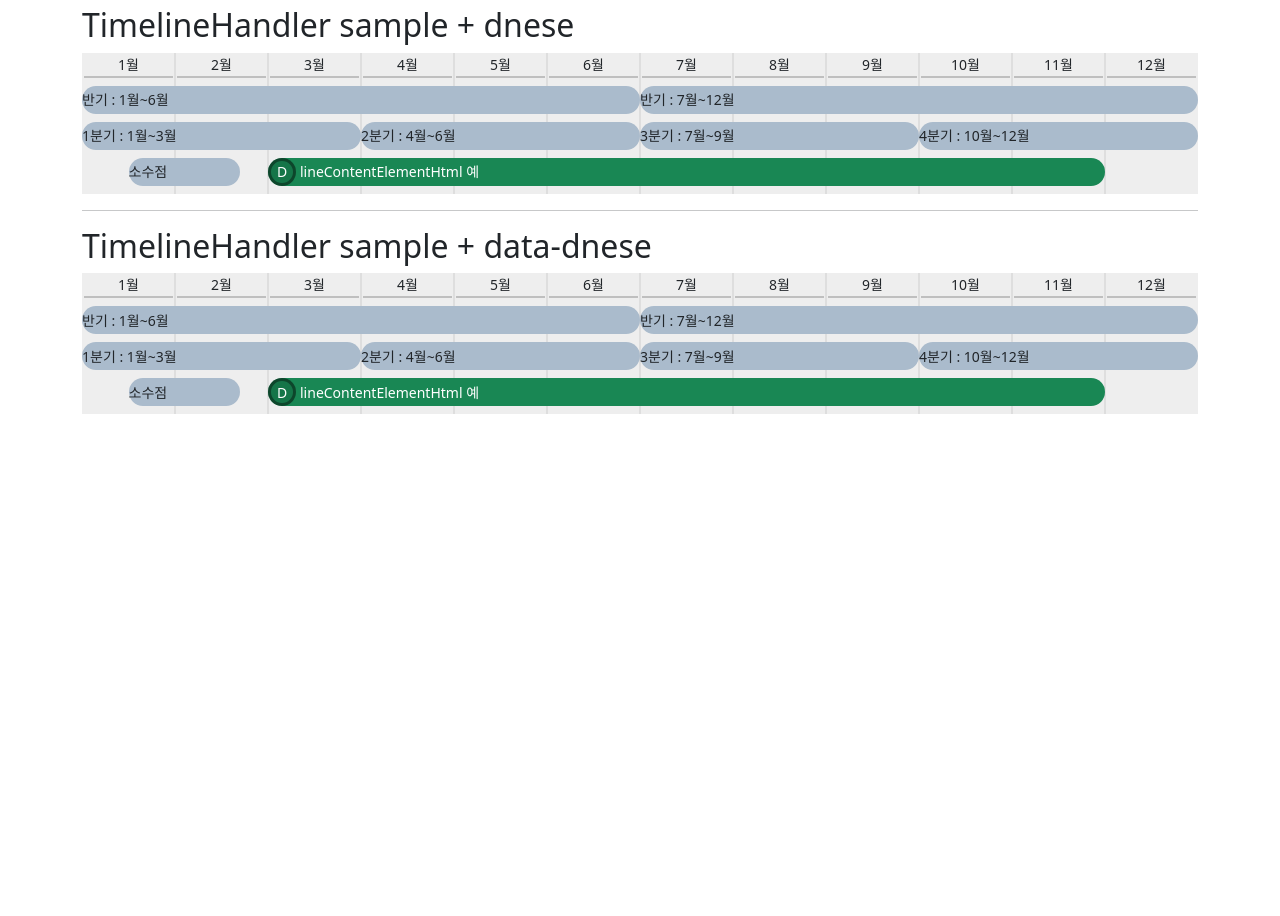
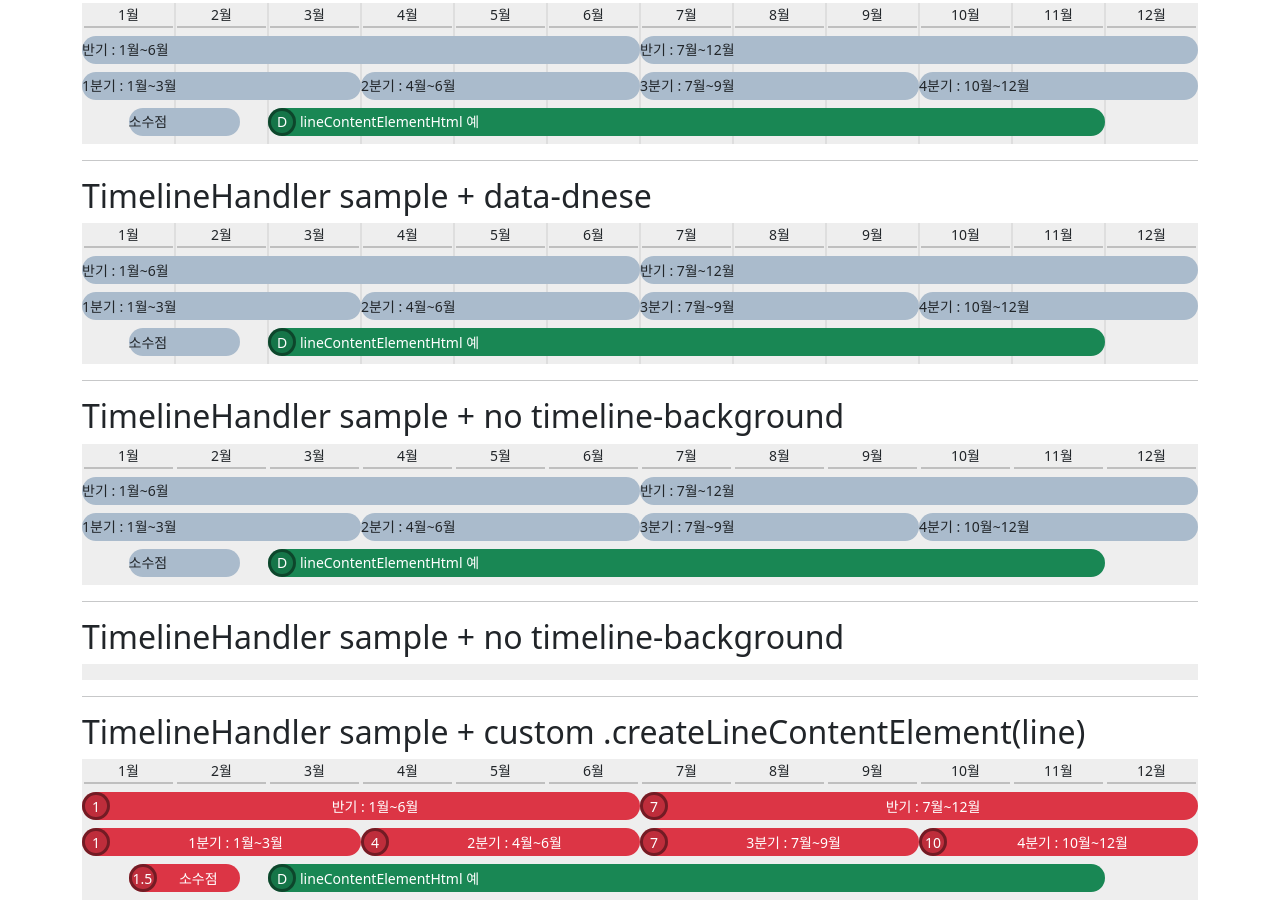
Before and after one commit to mins01/ui-timeline, a plain HTML site: page timelineHandler.html in a window 1280 px wide. Shown: the part 525-1441 px from the top of the page. Before the commit the page ends 939 px from the top, so only its background shows below. Drawn offline with nearby package versions, Linux system fonts and the light colour scheme.

Commit message:
TimelineHandler.js 완료

```diff
--- a/timelineHandler.html
+++ b/timelineHandler.html
@@ -90,19 +90,58 @@
                 console.log(lines); // .lineElement 가 생긴다. 후속조치는 알아서 또는 .createLineContentElement(line) 메소드 재정의하던지
                 tlh.draw();
             }
+            {
+                const tlh = new TimelineHandler(document.querySelector('#tlh04'));
+                tlh.maxGrow = maxGrow;
+                tlh.setTimes(times);
+                tlh.setLines(lines);
+                console.log(lines); // .lineElement 가 생긴다. 후속조치는 알아서 또는 .createLineContentElement(line) 메소드 재정의하던지
+                tlh.draw();
+            }
+            {
+                const tlh = new TimelineHandler(document.querySelector('#tlh05'));
+                tlh.createLineContentElement = function(line){
+                    const lineContentElement = document.createElement('div');
+                    lineContentElement.classList.add('line-content');
+
+                    if(line.lineContentElementHtml){
+                        lineContentElement.innerHTML = line.lineContentElementHtml;
+                    }else{
+                        const lineBarElement = document.createElement('div');
+                        lineBarElement.classList.add('line-bar');
+                        lineBarElement.classList.add('text-bg-danger')
+                        // lineBarElement.append(line.label??'')
+                        const lineIcon = document.createElement('div');
+                        lineIcon.classList.add('line-icon');
+                        lineIcon.append(line.start)
+                        lineBarElement.append(lineIcon)
+                        const lineLabel = document.createElement('div');
+                        lineLabel.classList.add('line-label');
+                        lineLabel.classList.add('text-center');
+                        lineLabel.append(line.label??'')
+                        lineBarElement.append(lineLabel)
+                        lineContentElement.append(lineBarElement);
+                    }
+                    return lineContentElement;
+                }
+                tlh.maxGrow = maxGrow;
+                tlh.setTimes(times);
+                tlh.setLines(lines);
+                console.log(lines); // .lineElement 가 생긴다. 후속조치는 알아서 또는 .createLineContentElement(line) 메소드 재정의하던지
+                tlh.draw();
+            }
         })
     </script>
 
 </head>
 <body>
     <div class="container">
-        <h1>UI timeline</h1>
-        <!-- Hover added -->
-        <div class="list-group">
-            <a href="https://github.com/mins01/ui-timeline" class="list-group-item list-group-item-action" >https://github.com/mins01/ui-timeline</a>
-        </div>
+        <h1>UI timeline - timelineHandler</h1>
+
 
         <hr>
+        <div class="my-3">
+
             <h2>TimelineHandler sample</h2>
             <div class="timeline-responsive" >
                 <div class="timeline" id="tlh01" style="font-size: 14px;min-width: 600px; --max-grow:365" >
@@ -147,6 +186,45 @@
                     </div>
                 </div>
             </div>
+
+            <hr>
+            <h2>TimelineHandler sample + no timeline-background</h2>
+            <div class="timeline-responsive" >
+                <div class="timeline" id="tlh04" data-dense style="font-size: 14px;min-width: 600px; --max-grow:365" >
+                    <div class="timeline-header">
+                        <div class="times"></div>
+                    </div>
+                    <div class="timeline-body">
+                        <div class="lines"></div>
+                    </div>
+                </div>
+            </div>
+
+            <hr>
+            <h2>TimelineHandler sample + no timeline-background</h2>
+            <div class="timeline-responsive" >
+                <div class="timeline" id="tlh04" data-dense style="font-size: 14px;min-width: 600px; --max-grow:365" >
+                    <div class="timeline-header">
+                        <div class="times"></div>
+                    </div>
+                    <div class="timeline-body">
+                        <div class="lines"></div>
+                    </div>
+                </div>
+            </div>
+            <hr>
+            <h2>TimelineHandler sample + custom .createLineContentElement(line)</h2>
+            <div class="timeline-responsive" >
+                <div class="timeline" id="tlh05" data-dense style="font-size: 14px;min-width: 600px; --max-grow:365" >
+                    <div class="timeline-header">
+                        <div class="times"></div>
+                    </div>
+                    <div class="timeline-body">
+                        <div class="lines"></div>
+                    </div>
+                </div>
+            </div>
+        </div>
     </div>
 </body>
 </html>
```
Also changed, not shown: index.html (+1 -0 lines). Lines whose indentation alone changed are shown as unchanged.
